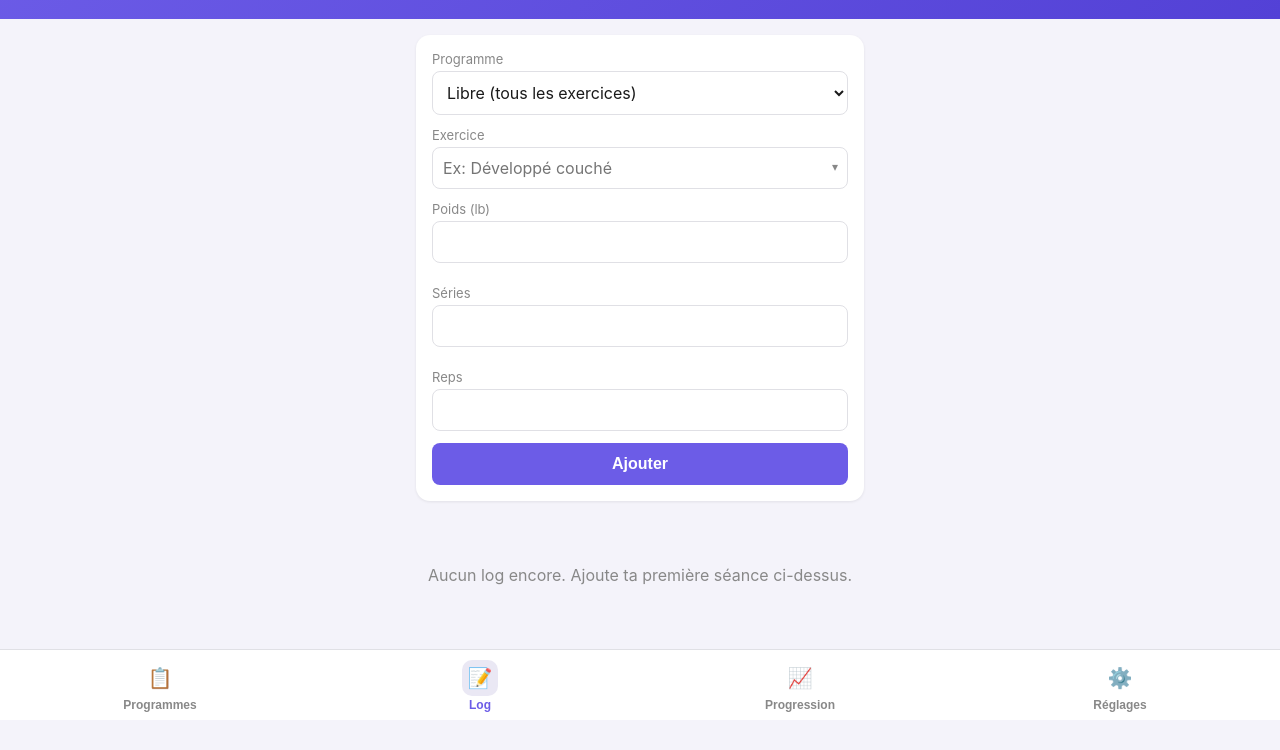
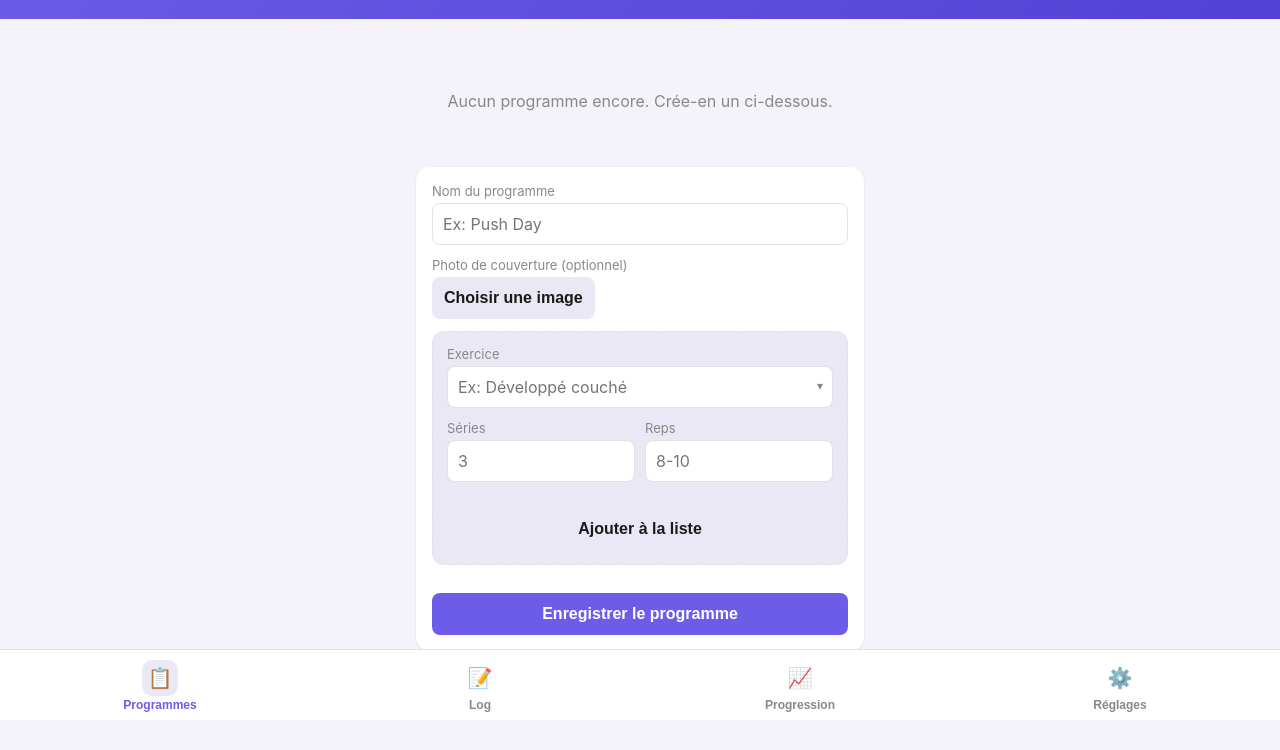
Before and after one commit to emilerioux/workout-tracker, a plain HTML site: page index.html in a window 1280 px wide. Shown: the part 80-830 px from the top of the page. Drawn offline with Linux system fonts and the light colour scheme.

Commit message:
Ouvre sur Programmes par défaut et enlève le highlight gris au tap sur la nav
Co-Authored-By: Claude Sonnet 5 <noreply@anthropic.com>

```diff
--- a/app.js
+++ b/app.js
@@ -3,6 +3,7 @@ const WORKOUTS_KEY = "workout-templates";
 const BODYWEIGHT_KEY = "bodyweight-logs";
 const THEME_KEY = "theme-preference";
 const EXERCISE_NOTES_KEY = "exercise-notes";
+const LAST_VIEW_KEY = "last-view";
 
 const ENCOURAGEMENTS = [
   "Chaque séance compte 💪",
@@ -83,6 +84,7 @@ document.querySelectorAll(".nav-btn").forEach((btn) => {
 function switchView(viewId) {
   document.querySelectorAll(".view").forEach((v) => v.classList.toggle("active", v.id === viewId));
   document.querySelectorAll(".nav-btn").forEach((b) => b.classList.toggle("active", b.dataset.view === viewId));
+  sessionStorage.setItem(LAST_VIEW_KEY, viewId);
   if (viewId === "view-progress") {
     renderProgress();
     if (!document.getElementById("progress-photo-mode").classList.contains("hidden")) renderPhotoGallery();
@@ -90,6 +92,8 @@ function switchView(viewId) {
   }
   if (viewId === "view-workouts") renderWorkouts();
 }
+
+switchView(sessionStorage.getItem(LAST_VIEW_KEY) || "view-workouts");
 
 /* ---------- Theme ---------- */
 
--- a/index.html
+++ b/index.html
@@ -24,7 +24,7 @@
 
   <main>
     <!-- ONGLET: LOG -->
-    <section id="view-log" class="view active">
+    <section id="view-log" class="view">
       <form id="log-form">
         <div class="field">
           <label for="program-select">Programme</label>
@@ -68,7 +68,7 @@
     </section>
 
     <!-- ONGLET: PROGRAMMES -->
-    <section id="view-workouts" class="view">
+    <section id="view-workouts" class="view active">
       <div id="workout-list"></div>
 
       <form id="workout-form">
@@ -199,11 +199,11 @@
   </main>
 
   <nav id="bottom-nav">
-    <button class="nav-btn" data-view="view-workouts">
+    <button class="nav-btn active" data-view="view-workouts">
       <span class="nav-icon">📋</span>
       <span>Programmes</span>
     </button>
-    <button class="nav-btn active" data-view="view-log">
+    <button class="nav-btn" data-view="view-log">
       <span class="nav-icon">📝</span>
       <span>Log</span>
     </button>
--- a/style.css
+++ b/style.css
@@ -1128,6 +1128,11 @@ button:disabled {
   gap: 2px;
   font-size: 12px;
   border-radius: 0;
+  -webkit-tap-highlight-color: transparent;
+}
+
+.nav-btn:active {
+  opacity: 1;
 }
 
 .nav-btn.active {
--- a/sw.js
+++ b/sw.js
@@ -1,4 +1,4 @@
-const CACHE_NAME = "workout-tracker-v5";
+const CACHE_NAME = "workout-tracker-v6";
 const ASSETS = [
   "./",
   "./index.html",
```
